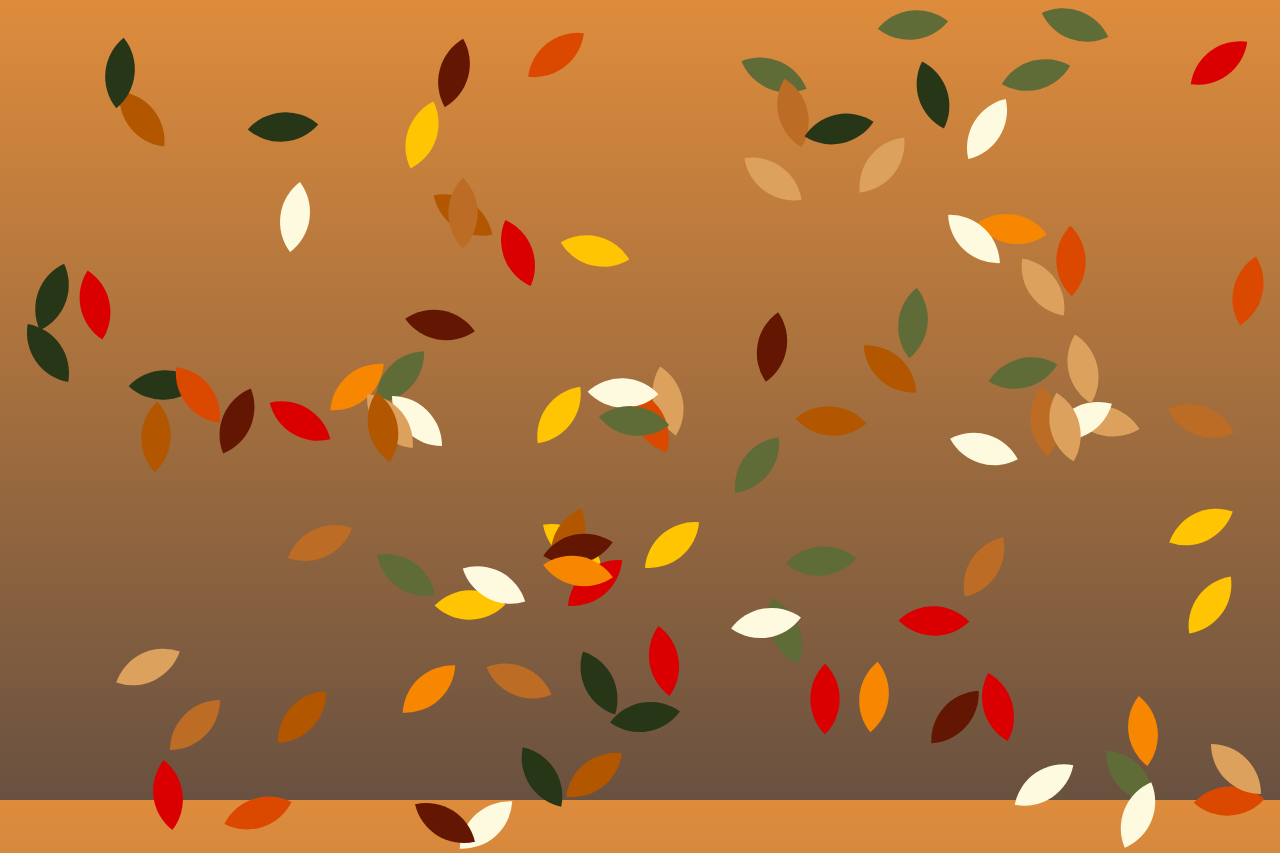
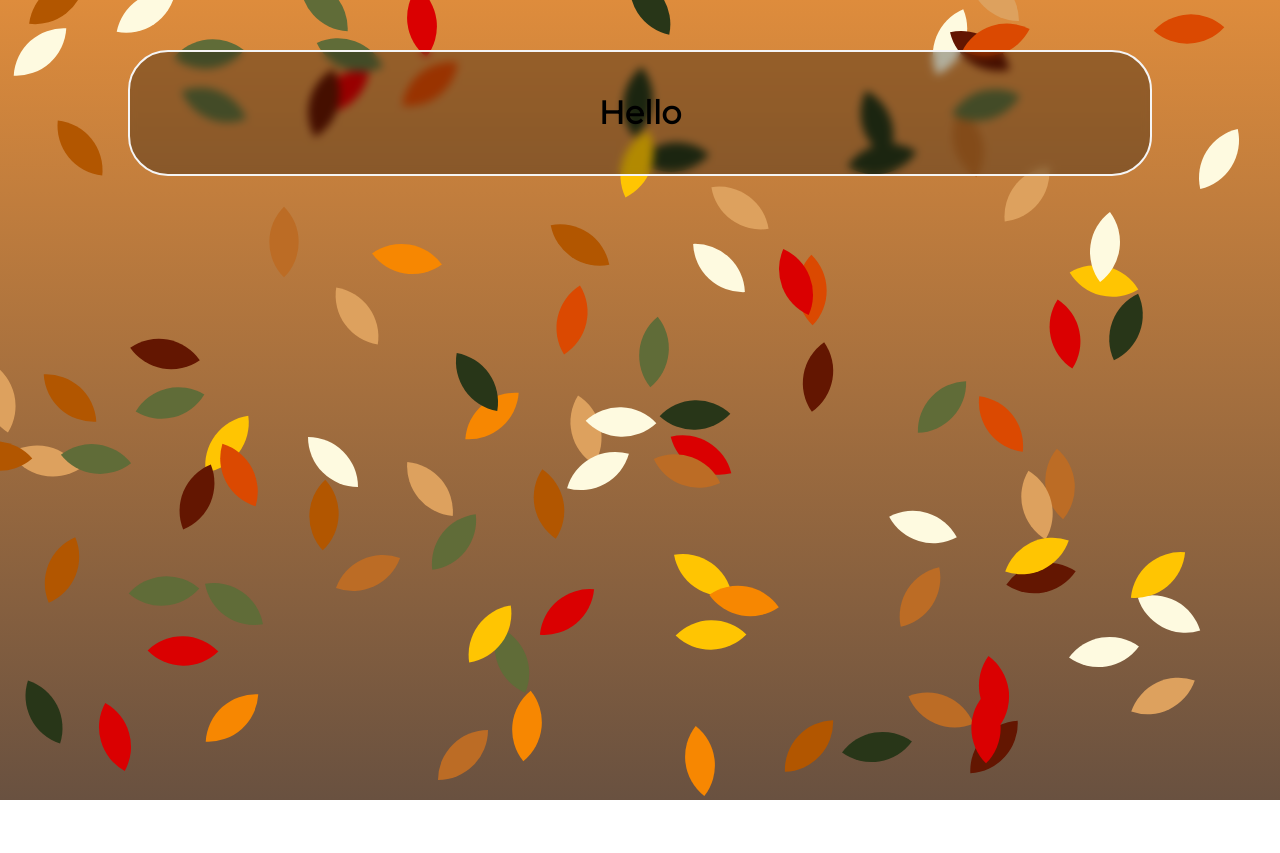
Before and after one commit to noctyris/5C5E1, a React (Vite) app: page / in a window 1280 px wide. After the commit the page ends 800 px from the top, so only its background shows below. Built offline with nearby package versions, Linux system fonts and the light colour scheme.

Commit message:
Set refresh slower (temp)

```diff
--- a/src/App.jsx
+++ b/src/App.jsx
@@ -49,7 +49,7 @@ function App() {
           return { ...leaf, posY: newPosY };
         })
       );
-    }, 5);
+    }, 1000);
 
     return () => clearInterval(interval);
   }, []);
@@ -72,6 +72,9 @@ function App() {
           {" "}
         </span>
       ))}
+      <div className="content">
+        <h1>Hello</h1>
+      </div>
     </main>
   );
 }
```
